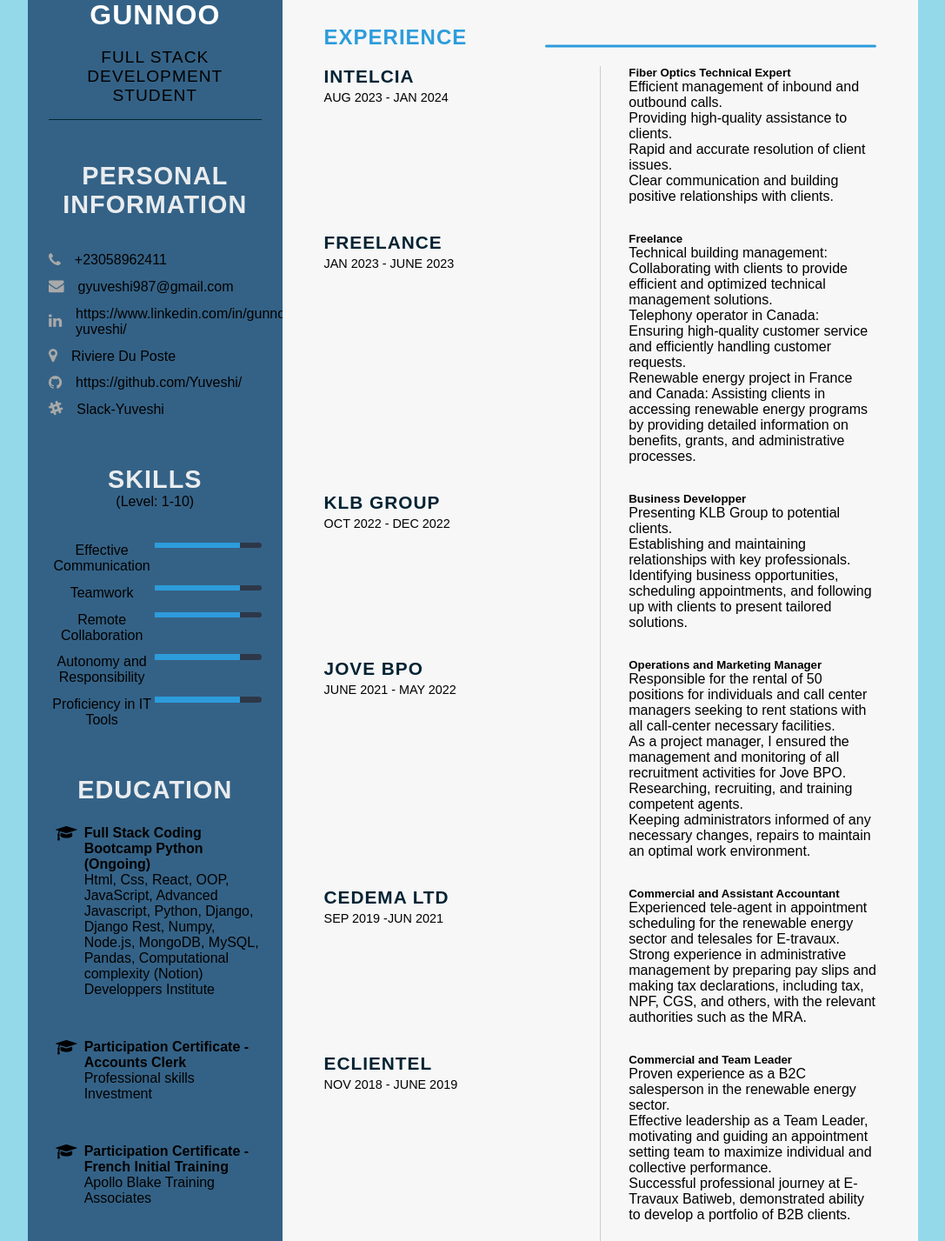
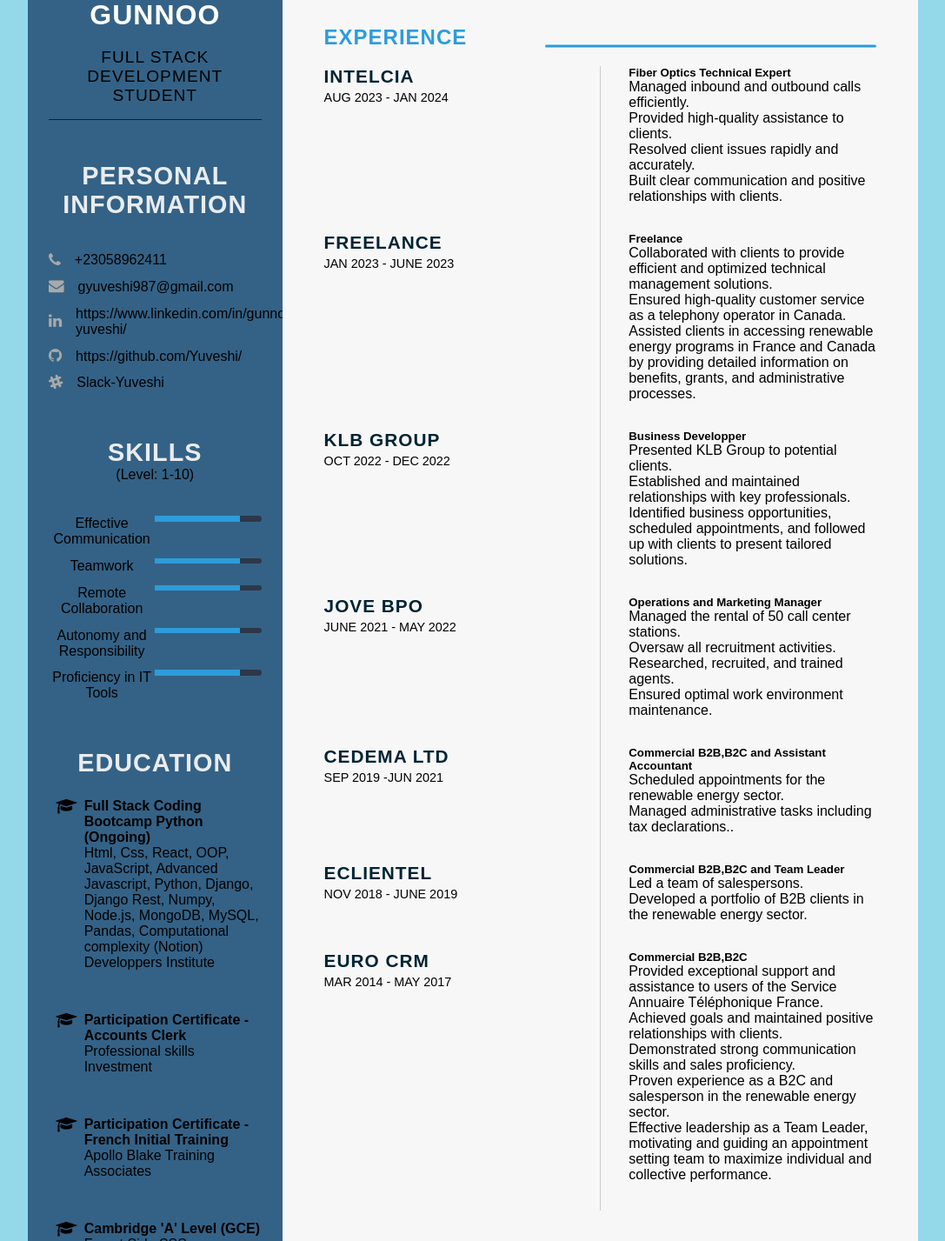
Before and after one commit to Yuveshi/CV-EN, a plain HTML site: page index.html in a window 1280 px wide. Shown: the part 370-1797 px from the top of the page at 87% size, without its empty margins (96-1183 px from the left). Drawn offline with Linux system fonts and the light colour scheme.

Commit message:
CHANGES ON CV

```diff
--- a/index.html
+++ b/index.html
@@ -38,12 +38,6 @@
                         <li>
                             <i class="fa fa-linkedin"> </i>
                             https://www.linkedin.com/in/gunnoo-yuveshi/
-                        </li>
-
-
-                        <li>
-                            <i class="fa fa-map-marker"></i>
-                             Riviere Du Poste
                         </li>
 
 
@@ -154,12 +148,12 @@
                     <ul>
                         <li>
                             <i class='fa fa-language'></i>
-                                   French
+                                   French(Advanced)
                         </li>
 
                         <li>
                             <i class='fa fa-language'></i>
-                                    English
+                                    English(Intermediate)
                         </li>
                     </ul>
                     </div>
@@ -196,10 +190,10 @@
                             <p class="para">
 
                                     <ol>
-                                    <li>Efficient management of inbound and outbound calls.</li>
-                                    <li>Providing high-quality assistance to clients.</li>
-                                    <li>Rapid and accurate resolution of client issues.</li>
-                                    <li>Clear communication and building positive relationships with clients.</li>
+                                    <li>Managed inbound and outbound calls efficiently.</li>
+                                    <li>Provided high-quality assistance to clients.</li>
+                                    <li>Resolved client issues rapidly and accurately.</li>
+                                    <li>Built clear communication and positive relationships with clients.</li>
                                 </ol>
                         </div>
                         </div>
@@ -218,9 +212,9 @@
                         <p class="para">
 
                                     <ol>
-                                        <li>Technical building management: Collaborating with clients to provide efficient and optimized technical management solutions.</li>
-                                        <li>Telephony operator in Canada: Ensuring high-quality customer service and efficiently handling customer requests.</li>
-                                        <li>Renewable energy project in France and Canada: Assisting clients in accessing renewable energy programs by providing detailed information on benefits, grants, and administrative processes.</li>
+                                        <li>Collaborated with clients to provide efficient and optimized technical management solutions.</li>
+                                        <li>Ensured high-quality customer service as a telephony operator in Canada.</li>
+                                        <li>Assisted clients in accessing renewable energy programs in France and Canada by providing detailed information on benefits, grants, and administrative processes.</li>
                                 </ol>
                                 </p>
                             </div>
@@ -239,9 +233,9 @@
                             <p class="para">
 
                                     <ol>
-                                        <li>Presenting KLB Group to potential clients.</li>
-                                        <li>Establishing and maintaining relationships with key professionals.</li>
-                                        <li>Identifying business opportunities, scheduling appointments, and following up with clients to present tailored solutions.</li>
+                                        <li>Presented KLB Group to potential clients.</li>
+                                        <li>Established and maintained relationships with key professionals.</li>
+                                        <li>Identified business opportunities, scheduled appointments, and followed up with clients to present tailored solutions.</li>
                                 </ol>
                                 </p>
                             </div>
@@ -260,10 +254,10 @@
                             <p class="para">
 
                                     <ol>
-                                        <li>Responsible for the rental of 50 positions for individuals and call center managers seeking to rent stations with all call-center necessary facilities.</li>
-                                        <li>As a project manager, I ensured the management and monitoring of all recruitment activities for Jove BPO.</li>
-                                        <li>Researching, recruiting, and training competent agents.</li>
-                                        <li>Keeping administrators informed of any necessary changes, repairs to maintain an optimal work environment.</li>
+                                        <li>Managed the rental of 50 call center stations.</li>
+                                        <li>Oversaw all recruitment activities.</li>
+                                        <li>Researched, recruited, and trained agents.</li>
+                                        <li>Ensured optimal work environment maintenance.</li>
                                 </ol>
                                 </p>
                             </div>
@@ -278,12 +272,12 @@
 
                         <div class="right-tl-content">
                          <div class="tl-content">
-                          <h5 class="tl-content-2">Commercial and Assistant Accountant</h5>
+                          <h5 class="tl-content-2">Commercial B2B,B2C and Assistant Accountant</h5>
                             <p class="para">
 
                                      <ol>
-                                        <li>Experienced tele-agent in appointment scheduling for the renewable energy sector and telesales for E-travaux.</li>
-                                        <li>Strong experience in administrative management by preparing pay slips and making tax declarations, including tax, NPF, CGS, and others, with the relevant authorities such as the MRA.</li>
+                                        <li>Scheduled appointments for the renewable energy sector.</li>
+                                        <li>Managed administrative tasks including tax declarations..</li>
                                     </ol>
                                 </p>
                             </div>
@@ -298,13 +292,12 @@
 
                         <div class="right-tl-content">
                          <div class="tl-content">
-                          <h5 class="tl-content-2">Commercial and Team Leader</h5>
+                          <h5 class="tl-content-2">Commercial B2B,B2C and Team Leader</h5>
                             <p class="para">
 
                                     <ol>
-                                        <li>Proven experience as a B2C salesperson in the renewable energy sector.</li>
-                                        <li>Effective leadership as a Team Leader, motivating and guiding an appointment setting team to maximize individual and collective performance.</li>
-                                        <li>Successful professional journey at E-Travaux Batiweb, demonstrated ability to develop a portfolio of B2B clients.</li>
+                                        <li>Led a team of salespersons.</li>
+                                        <li>Developed a portfolio of B2B clients in the renewable energy sector.</li>
                                     </ol>
                                 </p>
                             </div>
@@ -319,13 +312,13 @@
 
                         <div class="right-tl-content">
                          <div class="tl-content">
-                          <h5 class="tl-content-2">Commercial</h5>
+                          <h5 class="tl-content-2">Commercial B2B,B2C</h5>
                             <p class="para">
 
                                     <ol>
-                                        <li>Proven experience as a B2C salesperson in the renewable energy sector.</li>
-                                        <li>Effective leadership as a Team Leader, motivating and guiding an appointment setting team to maximize individual and collective performance.</li>
-                                        <li>Successful professional journey at E-Travaux Batiweb, demonstrated ability to develop a portfolio of B2B clients.</li>
+                                        <li>Provided exceptional support and assistance to users of the Service Annuaire Téléphonique France.</li>
+                                        <li>Achieved goals and maintained positive relationships with clients.</li>
+                                        <li>Demonstrated strong communication skills and sales proficiency.</li>
                                     </ol>
 
                                         <ol>
```
